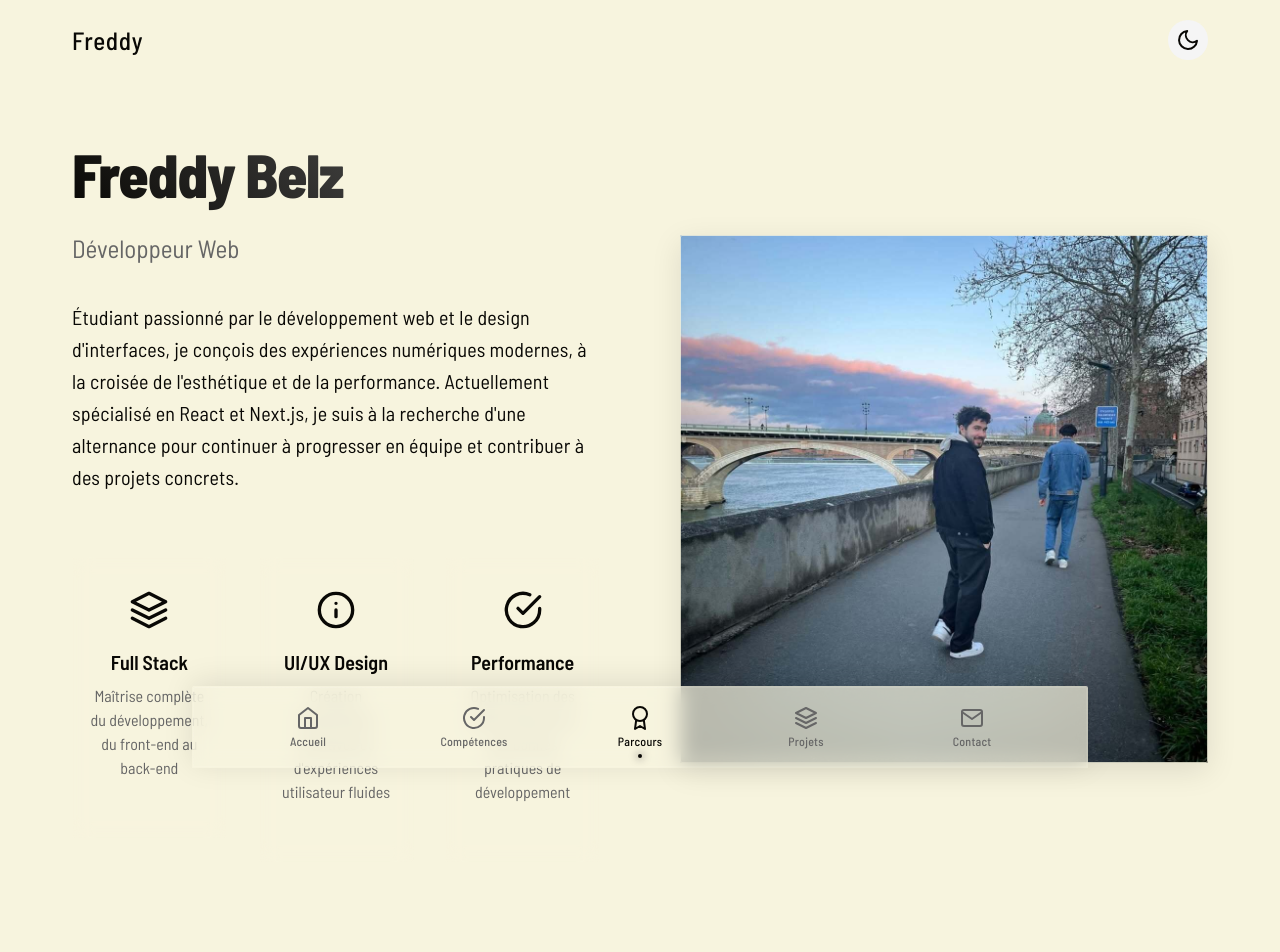
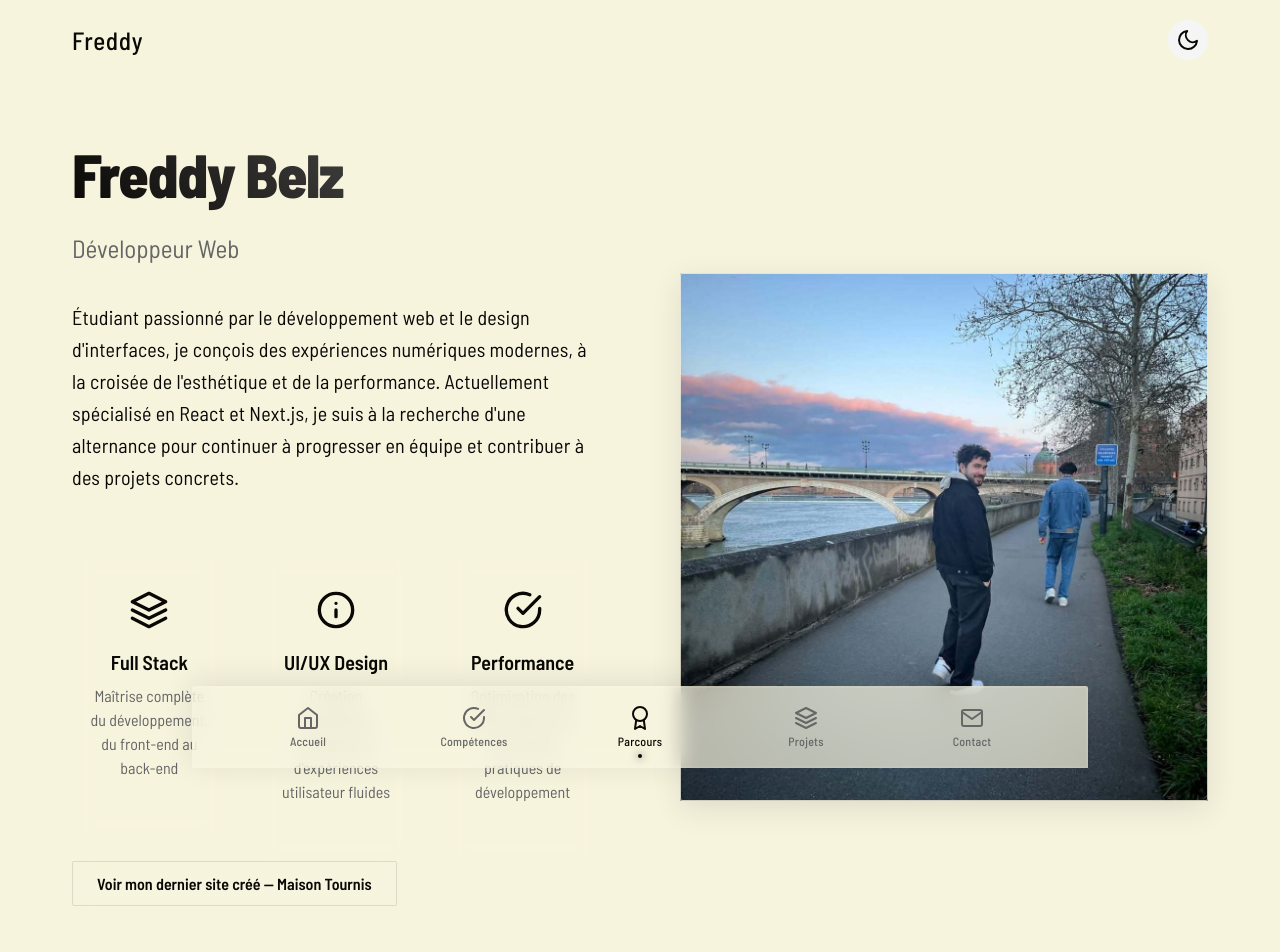
Before and after one commit to 1peu2lov/Portfolio, a Next.js app: page / in a window 1280 px wide. Shown: the top 952 px of the page. Built offline with nearby package versions, Linux system fonts and the light colour scheme.

Commit message:
mise à jour

```diff
--- a/src/app/home.module.scss
+++ b/src/app/home.module.scss
@@ -56,6 +56,36 @@
     margin-bottom: 3rem;
     color: var(--text-color);
     letter-spacing: 0.01em;
+  }
+
+  .cta {
+    margin-bottom: 2rem;
+    display: flex;
+    justify-content: flex-start;
+  }
+
+  .ctaButton {
+    display: inline-block;
+    padding: 0.75rem 1.5rem;
+    border: 1px solid rgba(var(--text-rgb), 0.1);
+    background: rgba(var(--bg-rgb), 0.7);
+    color: var(--text-color);
+    border-radius: 2px;
+    font-size: var(--text-base);
+    font-weight: 600;
+    text-decoration: none;
+    transition: all 0.3s ease;
+    backdrop-filter: blur(10px);
+    -webkit-backdrop-filter: blur(10px);
+
+    &:hover {
+      border-color: var(--accent-color);
+    }
+
+    &:focus-visible {
+      outline: 2px solid var(--accent-color);
+      outline-offset: 2px;
+    }
   }
 }
 
@@ -212,6 +242,9 @@
     h1 {
       font-size: var(--text-4xl);
     }
+    .cta {
+      justify-content: center;
+    }
   }
 
   .imageWrapper {
--- a/src/app/page.js
+++ b/src/app/page.js
@@ -139,6 +139,16 @@ export default function Home() {
               </motion.div>
             ))}
           </motion.div>
+          <motion.div className={styles.cta} variants={itemVariants}>
+            <a
+              href="https://tournis.netlify.app/"
+              target="_blank"
+              rel="noopener noreferrer"
+              className={styles.ctaButton}
+            >
+              Voir mon dernier site créé — Maison Tournis
+            </a>
+          </motion.div>
         </motion.div>
         <motion.div
           className={styles.imageWrapper}
--- a/src/components/Parcours/Parcours.js
+++ b/src/components/Parcours/Parcours.js
@@ -9,9 +9,9 @@ export default function Parcours() {
 
   const formationData = [
     {
-      title: "Développement Web & Web Design (2ᵉ année)",
+      title: "Développement Web & Web Design (3ᵉ année)",
       date: "2024 - Présent",
-      description: "Études en développement web full stack et design d'interface à Digital Campus."
+      description: "Études en développement web et design d'interface à Digital Campus."
     },
     {
       title: "Certification Développeur Web Front-End",
@@ -33,9 +33,9 @@ export default function Parcours() {
 
   const experienceData = [
   {
-    title: "Développeur React Native (Stage)",
-    date: "Avril 2025 - Présent",
-    description: "Aide au développement d’une application mobile en React Native chez Silia."
+    title: "Développeur React (Stage) chez Silia",
+    date: "Avril 2025 -Septembre 2025",
+    description: "Aide au développement d’une application mobile en React Native, ainsi qu'à la création de maquettes Figma."
   },
   {
     title: "Barista - French Coffee Shop",
--- a/src/components/Projets/Projets.js
+++ b/src/components/Projets/Projets.js
@@ -76,7 +76,7 @@ export default function Projets() {
                         <polyline points="15 3 21 3 21 9"/>
                         <line x1="10" y1="14" x2="21" y2="3"/>
                       </svg>
-                      Voir le site
+                      {projet.id === 'e-den' ? 'Voir la maquette' : 'Voir le site'}
                     </a>
                   )}
                   {projet.githubLink && projet.githubLink !== "#" && projet.githubLink !== "" && (
--- a/src/data/projects.js
+++ b/src/data/projects.js
@@ -244,7 +244,7 @@ export const projects = [
       "Interface responsive et accessible"
     ],
     challenges: "Le principal défi était de concevoir une plateforme qui favorise l'interaction et la collaboration entre des profils très variés (étudiants/freelances) tout en maintenant un environnement sécurisé et une expérience utilisateur fluide pour tous les types d'utilisateurs.",
-    liveLink: "https://www.figma.com/design/IX7jAryiPqtq2j7II4KlUg/E-den?node-id=290-177&t=lvWZIO1WVMbZ4Cns-1",
+    liveLink: "https://www.figma.com/design/IX7jAryiPqtq2j7II4KlUg/E-den?node-id=290-581&p=f",
     githubLink: "#"
   },
   {
```
